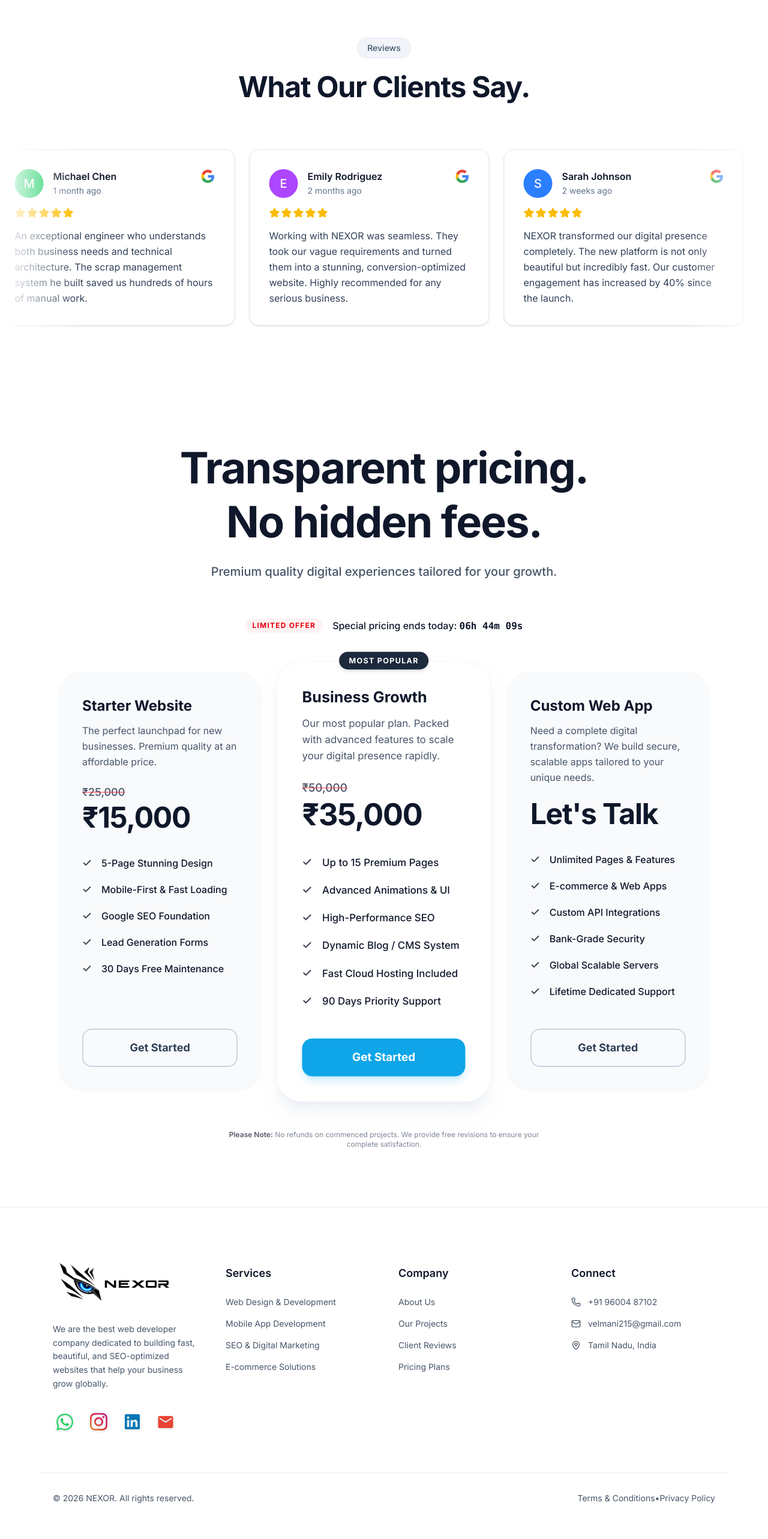
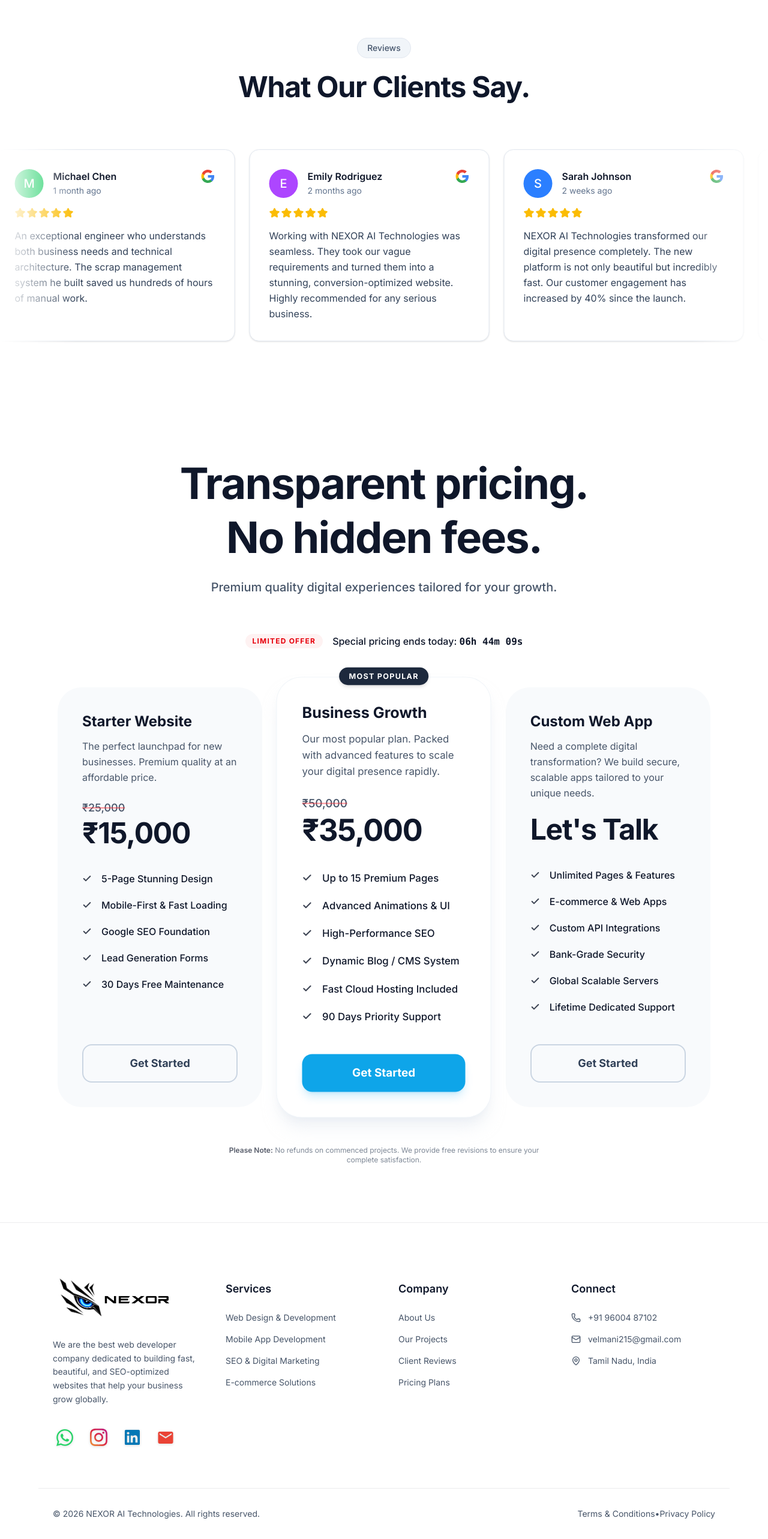
Before and after one commit to VelmaniM/Own-Website, a React (Vite) app in the folder frontend/: page / in a window 1280 px wide. Shown: the part 3424-5990 px from the top of the page at 60% size. Before the commit the page ends 5964 px from the top, so only its background shows below. Built offline with nearby package versions, Linux system fonts and the light colour scheme.

Commit message:
Update company name to NEXOR AI Technologies

```diff
--- a/frontend/index.html
+++ b/frontend/index.html
@@ -4,23 +4,23 @@
     <meta charset="UTF-8" />
     <link rel="icon" type="image/png" href="/favicon.png?v=6" />
     <meta name="viewport" content="width=device-width, initial-scale=1.0, maximum-scale=1.0, user-scalable=0" />
-    <title>NEXOR | Premium Digital Agency & Web Development</title>
-    <meta name="description" content="NEXOR - We are the best web developer company and premium digital agency providing top-notch web design, app development, and SEO services globally." />
-    <meta name="keywords" content="NEXOR, best web developer company, top web developer India, website development agency, web design" />
-    <meta name="author" content="NEXOR" />
+    <title>NEXOR AI Technologies | Premium Digital Agency & Web Development</title>
+    <meta name="description" content="NEXOR AI Technologies - We are the best web developer company and premium digital agency providing top-notch web design, app development, and SEO services globally." />
+    <meta name="keywords" content="NEXOR AI Technologies, NEXOR, best web developer company, top web developer India, website development agency, web design" />
+    <meta name="author" content="NEXOR AI Technologies" />
     <meta name="robots" content="index, follow" />
 
     <!-- Open Graph / Social Media Meta Tags -->
     <meta property="og:type" content="website" />
-    <meta property="og:title" content="NEXOR | Premium Digital Agency" />
-    <meta property="og:description" content="NEXOR - We are the best web developer company providing top-notch web design and app development." />
+    <meta property="og:title" content="NEXOR AI Technologies | Premium Digital Agency" />
+    <meta property="og:description" content="NEXOR AI Technologies - We are the best web developer company providing top-notch web design and app development." />
     <meta property="og:url" content="https://nexor.in/" />
     <meta property="og:image" content="https://nexor.in/og-image.jpg" />
 
     <!-- Twitter Meta Tags -->
     <meta name="twitter:card" content="summary_large_image" />
-    <meta name="twitter:title" content="NEXOR | Best Web Developer Company" />
-    <meta name="twitter:description" content="Looking for NEXOR? We are the best web developer company providing top-notch web design and app development." />
+    <meta name="twitter:title" content="NEXOR AI Technologies | Best Web Developer Company" />
+    <meta name="twitter:description" content="Looking for NEXOR AI Technologies? We are the best web developer company providing top-notch web design and app development." />
     <meta name="twitter:image" content="https://nexor.in/og-image.jpg" />
 
     <script>
--- a/frontend/src/components/Footer.jsx
+++ b/frontend/src/components/Footer.jsx
@@ -93,7 +93,7 @@ function Footer() {
       </div>
 
       <div className="footer-bottom">
-        <p>© {new Date().getFullYear()} NEXOR. All rights reserved.</p>
+        <p>© {new Date().getFullYear()} NEXOR AI Technologies. All rights reserved.</p>
         <div className="footer-legal-links">
           <Link to="/terms" className="footer-legal-link">Terms & Conditions</Link>
           <span className="footer-legal-divider">•</span>
--- a/frontend/src/components/Reviews.jsx
+++ b/frontend/src/components/Reviews.jsx
@@ -10,7 +10,7 @@ const testimonials = [
     time: '2 weeks ago',
     initial: 'S',
     color: 'bg-blue-500',
-    content: 'NEXOR transformed our digital presence completely. The new platform is not only beautiful but incredibly fast. Our customer engagement has increased by 40% since the launch.',
+    content: 'NEXOR AI Technologies transformed our digital presence completely. The new platform is not only beautiful but incredibly fast. Our customer engagement has increased by 40% since the launch.',
     rating: 5
   },
   {
@@ -28,7 +28,7 @@ const testimonials = [
     time: '2 months ago',
     initial: 'E',
     color: 'bg-purple-500',
-    content: 'Working with NEXOR was seamless. They took our vague requirements and turned them into a stunning, conversion-optimized website. Highly recommended for any serious business.',
+    content: 'Working with NEXOR AI Technologies was seamless. They took our vague requirements and turned them into a stunning, conversion-optimized website. Highly recommended for any serious business.',
     rating: 5
   }
 ];
--- a/frontend/src/components/SEO.jsx
+++ b/frontend/src/components/SEO.jsx
@@ -2,8 +2,8 @@ import React from 'react';
 import { Helmet } from 'react-helmet-async';
 
 function SEO({ title, description, name, type }) {
-  const siteTitle = title ? `${title} | NEXOR` : 'NEXOR';
-  const siteDescription = description || 'NEXOR - We are a premium digital agency providing top-notch web design, app development, and SEO services globally. Grow your business online with us.';
+  const siteTitle = title ? `${title} | NEXOR AI Technologies` : 'NEXOR AI Technologies';
+  const siteDescription = description || 'NEXOR AI Technologies - We are a premium digital agency providing top-notch web design, app development, and SEO services globally. Grow your business online with us.';
 
   return (
     <Helmet>
@@ -17,7 +17,7 @@ function SEO({ title, description, name, type }) {
       <meta property="og:description" content={siteDescription} />
 
       {/* Twitter tags */}
-      <meta name="twitter:creator" content={name || 'NEXOR'} />
+      <meta name="twitter:creator" content={name || 'NEXOR AI Technologies'} />
       <meta name="twitter:card" content="summary_large_image" />
       <meta name="twitter:title" content={siteTitle} />
       <meta name="twitter:description" content={siteDescription} />
--- a/frontend/src/pages/Home.jsx
+++ b/frontend/src/pages/Home.jsx
@@ -11,7 +11,7 @@ function Home() {
   return (
     <>
       <SEO
-        description="Partner with NEXOR, the best web developer company, to build fast, secure, and beautiful websites and apps for your business globally."
+        description="Partner with NEXOR AI Technologies, the best web developer company, to build fast, secure, and beautiful websites and apps for your business globally."
       />
       <Hero />
       <About />
```
